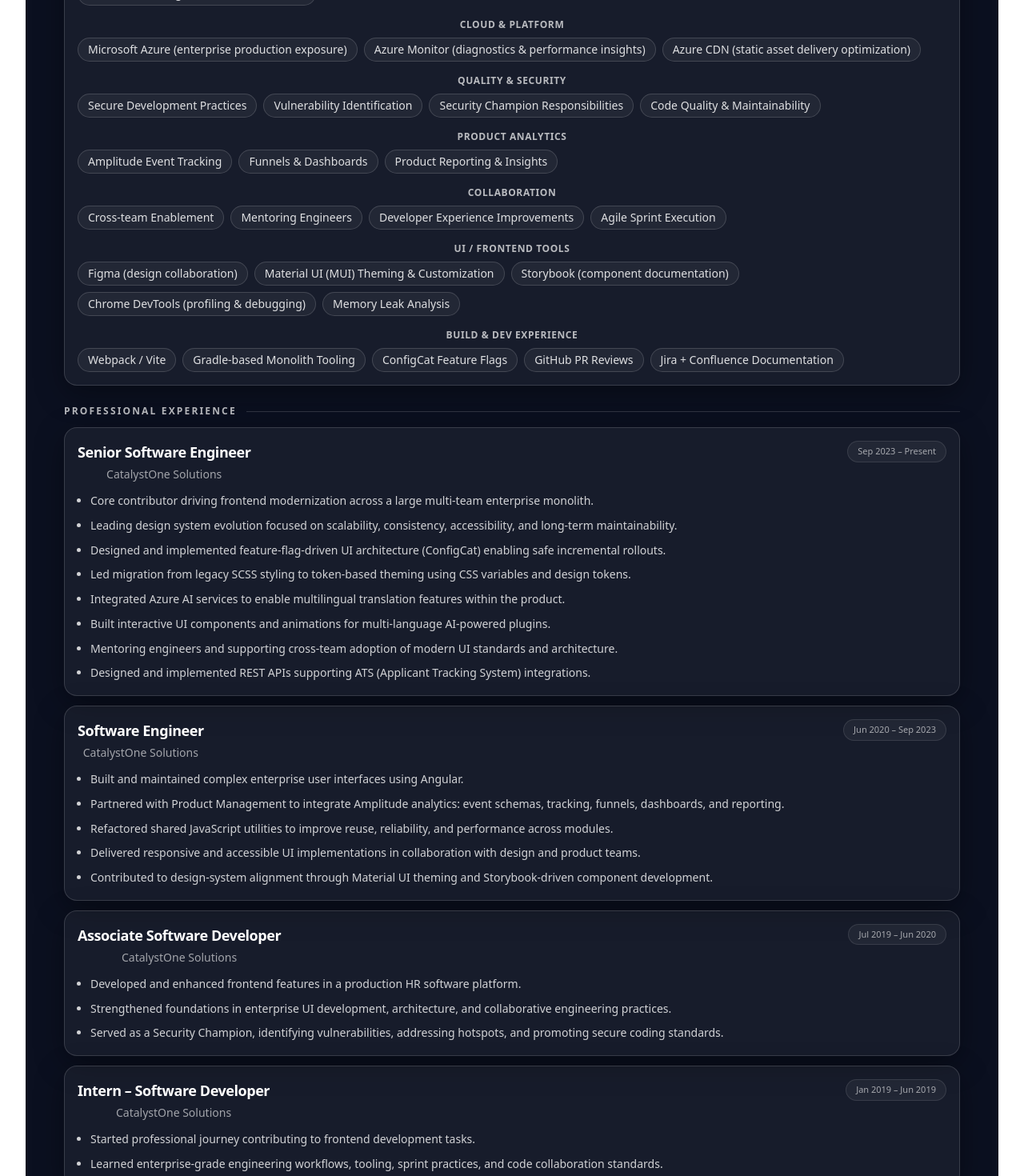
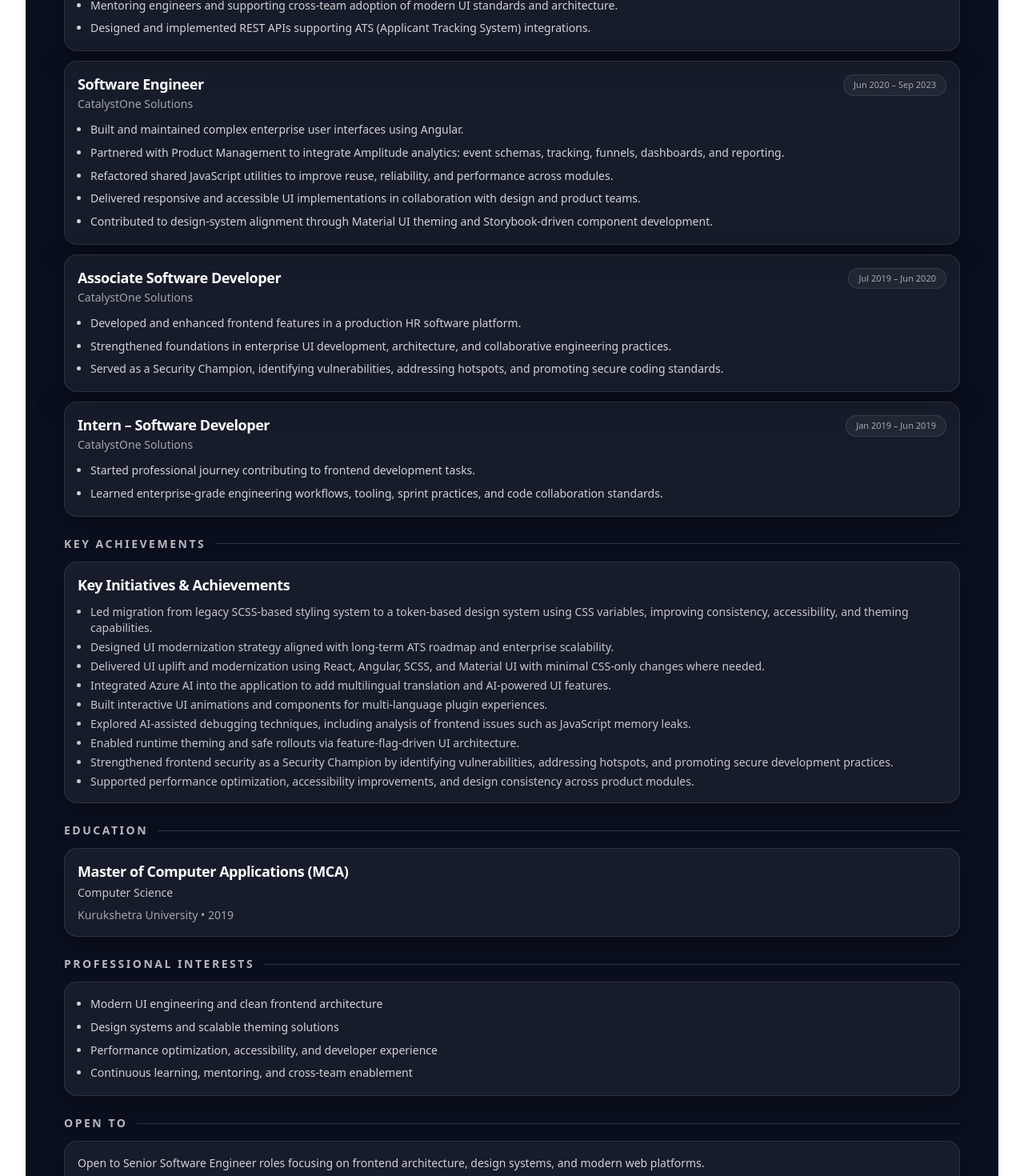
Before and after one commit to kvkaranverma/kvkaranverma.github.io, a React (Vite) app: page / in a window 1280 px wide. Shown: the part 780-2250 px from the top of the page at 80% size. Built offline with nearby package versions, Linux system fonts and the light colour scheme.

Commit message:
feat: Refactor/clean structure (#1)
* feat: layout cleanup

* fix(small tweaks): small tweaks

```diff
--- a/src/components/cv/AchievementsCard.tsx
+++ b/src/components/cv/AchievementsCard.tsx
@@ -8,9 +8,13 @@
 export function AchievementsCard({ item }: AchievementsCardProps) {
   return (
     <Card>
-      <h3 className="text-base font-semibold">{item.title}</h3>
+      <div className="flex flex-col gap-0.5 text-left">
+        <h3 className="text-lg font-semibold tracking-tight leading-snug">
+            {item.title}
+        </h3>
+      </div>
 
-      <ul className="mt-3 list-disc list-outside text-left space-y-1 pl-5 text-white/85">
+      <ul className="mt-3 list-disc space-y-1 pl-4 text-left text-sm text-white/75">
         {item.points.map((point) => (
           <li key={point}>{point}</li>
         ))}
--- a/src/components/cv/EducationCard.tsx
+++ b/src/components/cv/EducationCard.tsx
@@ -7,15 +7,15 @@
 
 export function EducationCard({ education }: EducationCardProps) {
   return (
-    <Card>
-      <p className="font-semibold">{education.degree}</p>
+    <Card className="text-left break-inside-avoid-page">
+      <h3 className="text-lg font-semibold tracking-tight leading-snug">
+        {education.degree}
+      </h3>
 
-      <p className="mt-1 text-sm text-white/70">
-        {education.field}
-      </p>
+      <p className="mt-1 text-sm text-white/75">{education.field}</p>
 
-      <p className="mt-1 text-sm text-white/70">
-        {education.institute}
+      <p className="mt-2 text-sm text-white/60">
+        {education.institute} • {education.year}
       </p>
     </Card>
   );
--- a/src/components/cv/ExperienceCard.tsx
+++ b/src/components/cv/ExperienceCard.tsx
@@ -7,22 +7,23 @@
 
 export function ExperienceCard({ exp }: ExperienceCardProps) {
   return (
-    <Card>
-      {/* Header row */}
-      <div className="flex flex-wrap items-start justify-between gap-3">
-        <div>
-          <h3 className="text-lg font-semibold tracking-tight">{exp.role}</h3>
-          <p className="mt-1 text-sm font-medium text-white/60">{exp.company}</p>
+    <Card className="text-left break-inside-avoid-page">
+      <div className="flex flex-wrap items-start justify-between gap-3 text-left">
+        <div className="flex flex-col gap-0.5">
+          <h3 className="text-lg font-semibold tracking-tight leading-snug">
+            {exp.role}
+          </h3>
+          <p className="text-sm font-normal text-white/60 leading-snug">
+            {exp.company}
+          </p>
         </div>
 
-        {/* Date pill */}
         <div className="rounded-full border border-white/10 bg-white/5 px-3 py-1 text-[11px] text-white/60">
           {exp.start} – {exp.end}
         </div>
       </div>
 
-      {/* Bullet highlights */}
-      <ul className="mt-3 list-disc list-outside space-y-2 pl-4 text-left text-sm leading-relaxed text-white/80">
+      <ul className="mt-3 list-disc list-outside space-y-1.5 pl-4 text-left text-sm leading-relaxed text-white/80">
         {exp.highlights.map((point) => (
           <li key={point}>{point}</li>
         ))}
--- a/src/components/cv/InterestsCard.tsx
+++ b/src/components/cv/InterestsCard.tsx
@@ -6,8 +6,8 @@
 
 export function InterestsCard({ interests }: InterestsCardProps) {
   return (
-    <Card>
-      <ul className="list-disc space-y-1 list-outside text-left pl-5 text-white/85">
+    <Card className="text-left break-inside-avoid-page">
+      <ul className="list-disc list-outside space-y-1.5 pl-4 text-left text-sm leading-relaxed text-white/80">
         {interests.map((interest) => (
           <li key={interest}>{interest}</li>
         ))}
--- a/src/components/cv/OpenToCard.tsx
+++ b/src/components/cv/OpenToCard.tsx
@@ -6,8 +6,8 @@
 
 export function OpenToCard({ text }: OpenToCardProps) {
   return (
-    <Card>
-      <p className="leading-relaxed text-white/85">{text}</p>
+    <Card className="text-left break-inside-avoid-page">
+      <p className="text-left text-sm leading-relaxed text-white/80">{text}</p>
     </Card>
   );
 }
--- a/src/components/cv/SummaryCard.tsx
+++ b/src/components/cv/SummaryCard.tsx
@@ -7,7 +7,7 @@
 export function SummaryCard({ summary }: SummaryCardProps) {
   return (
     <Card>
-      <p className="leading-relaxed text-white/85">{summary}</p>
+      <p className="max-w-3xl text-left leading-relaxed text-white/85">{summary}</p>
     </Card>
   );
 }
--- a/src/components/layout/Section.tsx
+++ b/src/components/layout/Section.tsx
@@ -8,7 +8,7 @@
     <section className="mt-6">
       {/* Section heading row */}
       <div className="mb-3 flex items-center gap-3">
-        <h2 className="text-xs font-semibold uppercase tracking-[0.18em] text-white/70">
+        <h2 className="text-sm font-semibold uppercase tracking-[0.18em] text-white/70">
           {title}
         </h2>
 
--- a/src/components/ui/Card.tsx
+++ b/src/components/ui/Card.tsx
@@ -6,12 +6,14 @@
 export function Card({ children, className = "" }: CardProps) {
   return (
     <div
-      className={[
-        "rounded-2xl border border-white/15 bg-white/5 p-4",
-        "shadow-[0_10px_36px_rgba(0,0,0,0.35)]",
-        "print:border-gray-200 print:bg-white print:shadow-none",
-        className,
-      ].join(" ")}
+        className={[
+            "rounded-2xl border border-white/10 bg-white/5",
+            "p-3 sm:p-4",
+            "shadow-[0_10px_36px_rgba(0,0,0,0.35)]",
+            "print:border-gray-200 print:bg-white print:shadow-none",
+            "break-inside-avoid print:break-inside-avoid",
+            className,
+        ].join(" ")}
     >
       {children}
     </div>
--- a/src/content/cv.ts
+++ b/src/content/cv.ts
@@ -20,6 +20,7 @@
   degree: string;
   field: string;
   institute: string;
+  year: string;
 };
 
 export type Cv = {
@@ -222,7 +223,8 @@
   education: {
     degree: "Master of Computer Applications (MCA)",
     field: "Computer Science",
-    institute: "—",
+    institute: "Kurukshetra University",
+    year: "2019",
   },
 
   interests: [
--- a/src/index.css
+++ b/src/index.css
@@ -1 +1,12 @@
 @import "tailwindcss";
+
+@media print {
+  html,
+  body {
+    background: white !important;
+  }
+  .break-inside-avoid-page {
+    break-inside: avoid;
+    page-break-inside: avoid;
+  }
+}
--- a/src/pages/CvPage.tsx
+++ b/src/pages/CvPage.tsx
@@ -1,26 +1,18 @@
 import { cv } from "../content/cv";
-
 import { Container } from "../components/layout/Container";
+import { Hero } from "../components/cv/Hero";
 import { Section } from "../components/layout/Section";
-
-import { Hero } from "../components/cv/Hero";
 import { SummaryCard } from "../components/cv/SummaryCard";
 import { ExperienceList } from "../components/cv/ExperienceList";
 import { AchievementsCard } from "../components/cv/AchievementsCard";
-import { SkillsCard } from "../components/cv/SkillsCard";
 import { EducationCard } from "../components/cv/EducationCard";
 import { InterestsCard } from "../components/cv/InterestsCard";
 import { OpenToCard } from "../components/cv/OpenToCard";
 
+
 export default function CvPage() {
   return (
     <div className="min-h-screen bg-[#0b1020] text-white">
-      {/* Background glow */}
-      <div className="pointer-events-none fixed inset-0 -z-10 print:hidden">
-        <div className="absolute left-[10%] top-[-10%] h-[520px] w-[520px] rounded-full bg-violet-500/25 blur-3xl" />
-        <div className="absolute right-[5%] top-[-5%] h-[520px] w-[520px] rounded-full bg-emerald-500/15 blur-3xl" />
-      </div>
-
       <Container>
         <Hero cv={cv} />
 
@@ -28,46 +20,26 @@
           <SummaryCard summary={cv.summary} />
         </Section>
 
-        <Section title="Core Skills">
-          <SkillsCard cv={cv} />
+        <Section title="Professional Experience">
+            <ExperienceList items={cv.experience} />
         </Section>
 
-        <Section title="Professional Experience">
-          <ExperienceList items={cv.experience} />
-        </Section>
-
-        <Section title="Key Initiatives & Achievements">
-          <div className="grid gap-3">
-            {cv.achievements.map((a) => (
-              <AchievementsCard key={a.title} item={a} />
-            ))}
-          </div>
+        <Section title="Key Achievements">
+            <AchievementsCard item={cv.achievements[0]} />
         </Section>
 
         <Section title="Education">
-          <EducationCard education={cv.education} />
+            <EducationCard education={cv.education} />
         </Section>
 
         <Section title="Professional Interests">
-          <InterestsCard interests={cv.interests} />
+            <InterestsCard interests={cv.interests} />
         </Section>
 
         <Section title="Open To">
-          <OpenToCard text={cv.closingLine} />
+            <OpenToCard text={cv.closingLine} />
         </Section>
 
-        <footer className="mt-7 flex items-center justify-center gap-2 text-sm text-white/60 print:hidden">
-          <span className="h-2 w-2 rounded-full bg-violet-500 shadow-[0_0_18px_rgba(124,58,237,0.6)]" />
-          <span>Built with React + TypeScript + Tailwind</span>
-        </footer>
-
-        {/* Print tweaks */}
-        <style>{`
-          @media print {
-            html, body { background: #ffffff !important; }
-            * { color: #111 !important; }
-          }
-        `}</style>
       </Container>
     </div>
   );
```
